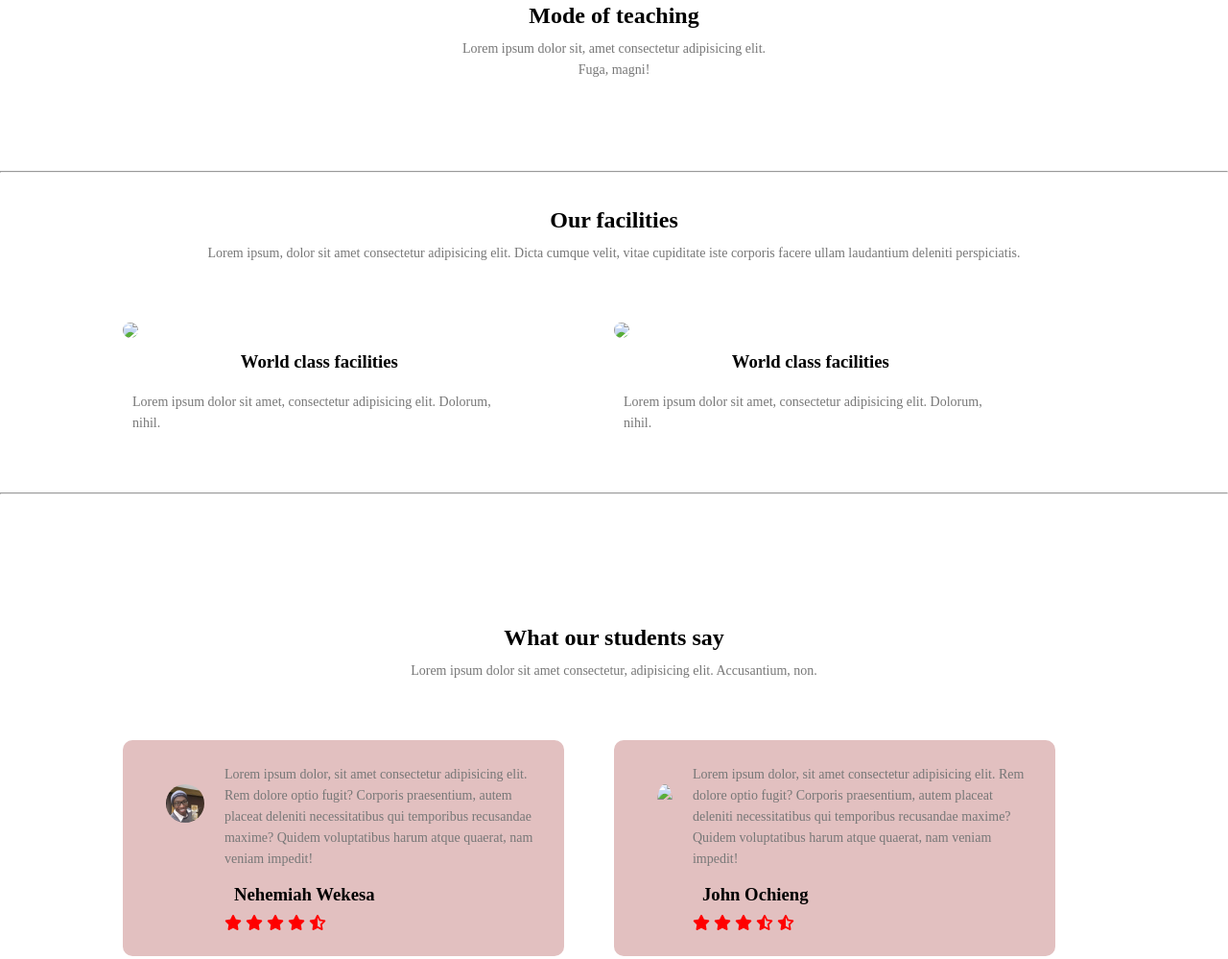
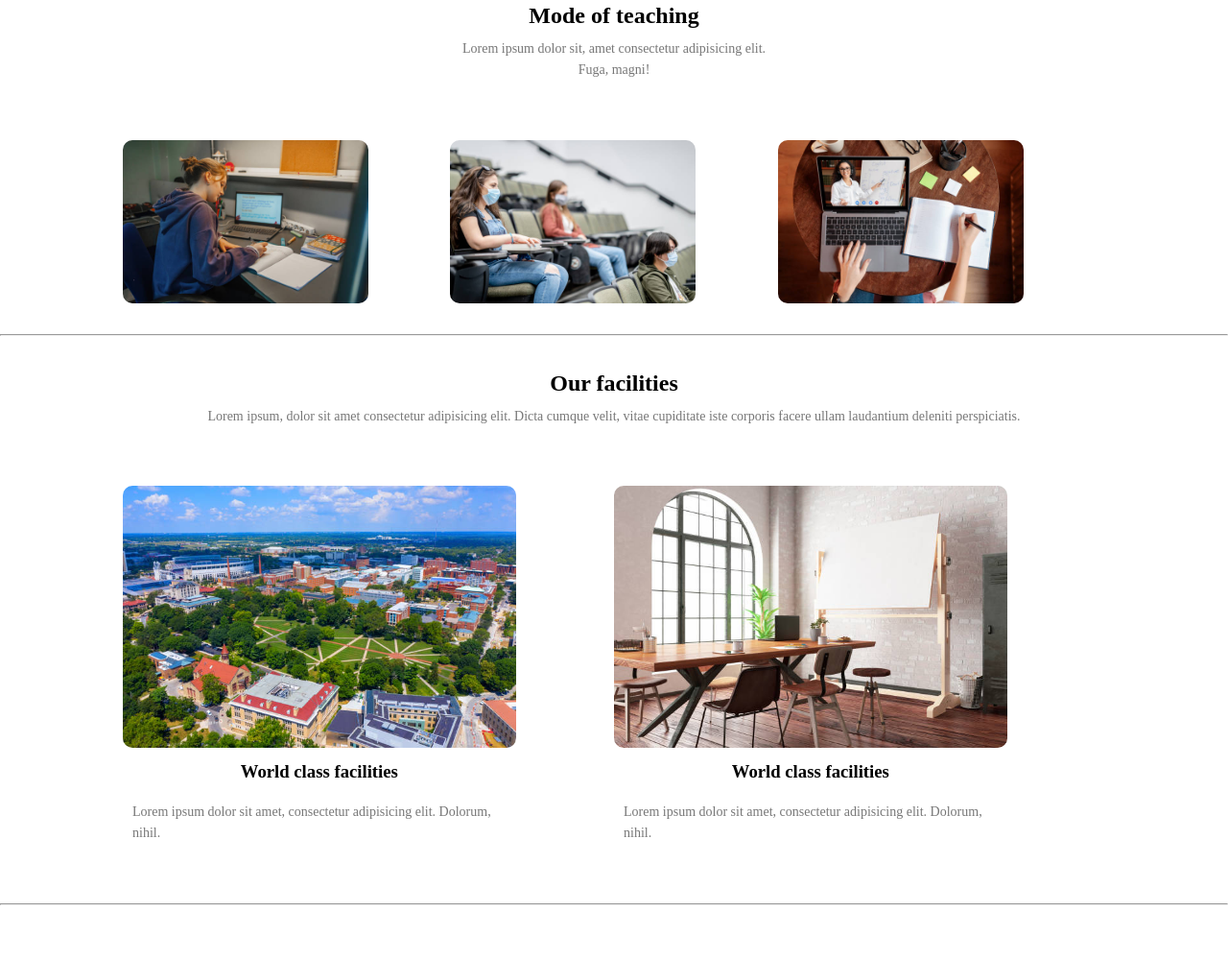
Before and after one commit to duppy-ke/me, a plain HTML site: page index.html in a window 1280 px wide. Shown: the part 1398-2397 px from the top of the page at 96% size. Drawn offline with Linux system fonts and the light colour scheme; files whose address does not match are found by name.

Commit message:
Update index.html

```diff
--- a/index.html
+++ b/index.html
@@ -17,7 +17,7 @@
 <!-- Header -->
 <section class="header">
 <nav>
-<img src="images/logo.png">
+<img src="logo.png">
 <div class="nav-links" id="navLinks">
     <i class="fas fa-times" onclick="hideMenu()"></i>
 
@@ -69,20 +69,20 @@
     <p>Lorem ipsum dolor sit, amet consectetur adipisicing elit. <br> Fuga, magni!</p>
     <div class="row">
         <div class="platforms">
-            <img src="images/1.jpg" alt="">
+            <img src="1.jpg" alt="">
             <div class="layer">
                 <h3>YouTube</h3>
             </div>
         </div>
 
             <div class="platforms">
-                <img src="images/2.jpg" alt="">
+                <img src="2.jpg" alt="">
                 <div class="layer">
                     <h3>Website</h3>
                 </div>
             </div>
                 <div class="platforms">
-                    <img src="images/3.jpg" alt="">
+                    <img src="3.jpg" alt="">
                     <div class="layer">
                         <h3>Facebook</h3>
                     </div>
@@ -100,14 +100,14 @@
 
     <div class="row">
     <div class="facilities-colum">
-        <img src="images/4.jpg">
+        <img src="4.jpg">
         <h3>World class facilities</h3>
         <p>Lorem ipsum dolor sit amet, consectetur adipisicing elit. Dolorum, nihil.</p>
 
 
    </div>
    <div class="facilities-colum">
-    <img src="images/5.jpg">
+    <img src="5.jpg">
     <h3>World class facilities</h3>
     <p>Lorem ipsum dolor sit amet, consectetur adipisicing elit. Dolorum, nihil.</p>
 
@@ -136,7 +136,7 @@
 </div>
 </div>
 <div class="testimonial-colum">
-    <img src="images/test. 3.jpg">
+    <img src="test. 3.jpg">
     <div>
     <p>Lorem ipsum dolor, sit amet consectetur adipisicing elit. Rem dolore optio fugit? Corporis praesentium, autem placeat deleniti necessitatibus qui temporibus recusandae maxime? Quidem voluptatibus harum atque quaerat, nam veniam impedit!</p>
     <h3>John Ochieng</h3>
```
